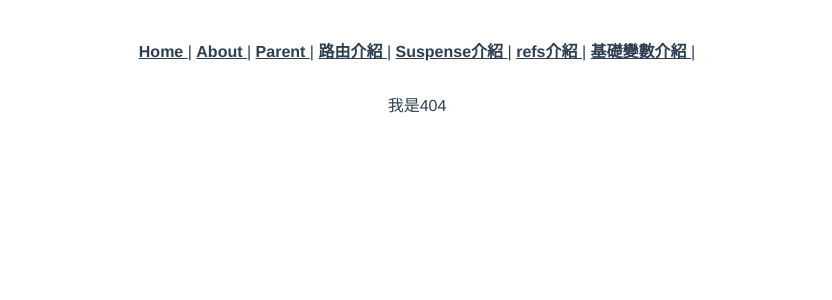
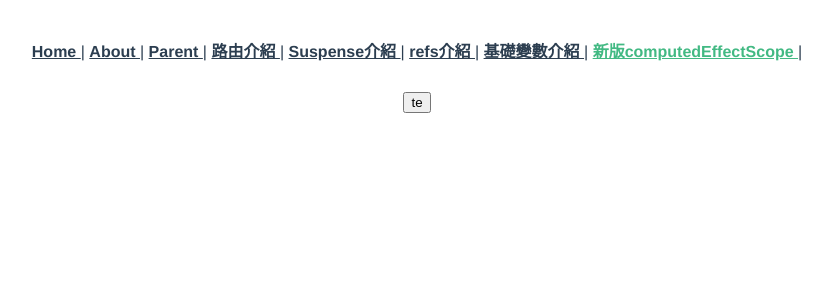
Before and after one commit to q1113111/vue3Teach, a Vue app: page /computedEffectScope in a window 1280 px wide. Shown: the top 300 px of the page, without its empty margins (223-1055 px from the left). Built offline with nearby package versions, Linux system fonts and the light colour scheme; what @vee-validate/i18n would draw is missing.

Commit message:
effectScope

```diff
--- a/src/App.vue
+++ b/src/App.vue
@@ -21,6 +21,9 @@
     </router-link> |
     <router-link :to="{name:'BaseReactivity'}">
       基礎變數介紹
+    </router-link> |
+    <router-link :to="{name:'computedEffectScope'}">
+      新版computedEffectScope
     </router-link> |
   </div>
   <router-view />
--- a/src/router/index.js
+++ b/src/router/index.js
@@ -64,6 +64,11 @@ const routes = [
     component: () => import('../views/BaseReactivity.vue')
   },
   {
+    path: '/computedEffectScope',
+    name: 'computedEffectScope',
+    component: () => import('../views/computedEffectScope.vue')
+  },
+  {
     path: '/ref',
     name: 'ref',
     component: () => import('../views/ref.vue')
--- a/src/views/BaseReactivity.vue
+++ b/src/views/BaseReactivity.vue
@@ -41,7 +41,7 @@ const reactiveShallow = shallowReactive({
     bar: 2
   }
 })
-console.log(isReactive(reactiveShallow.foo))
+console.log(isReactive(reactiveShallow.foo)) // false
 
 // shallowReadonly
 const readonlyShallow = shallowReadonly({
--- /dev/null
+++ b/src/views/computedEffectScope.vue
@@ -0,0 +1,30 @@
+<template>
+  <button @click="count++">
+    te
+  </button>
+</template>
+<script setup>
+import { computed, effectScope, ref, watch, watchEffect } from 'vue'
+const count = ref(1)
+const plusOne = computed(() => count.value + 1, {
+  onTrack (e) {
+    // debugger
+  },
+  onTrigger (e) {
+    // debugger
+  }
+})
+console.log(plusOne.value)
+count.value++
+
+// effectScope
+const scope = effectScope()
+const counter = ref(1)
+scope.run(() => {
+  const doubled = computed(() => counter.value * 2)
+  watch(doubled, () => console.log(doubled.value))
+  watchEffect(() => console.log('Count', doubled.value))
+})
+scope.stop()
+counter.value++
+</script>
```
